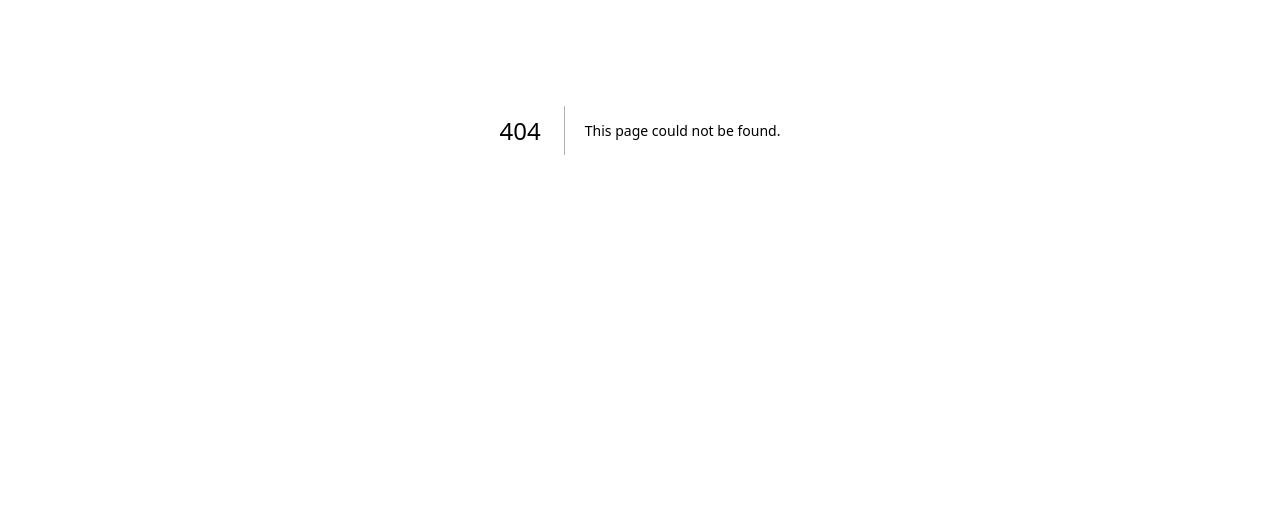
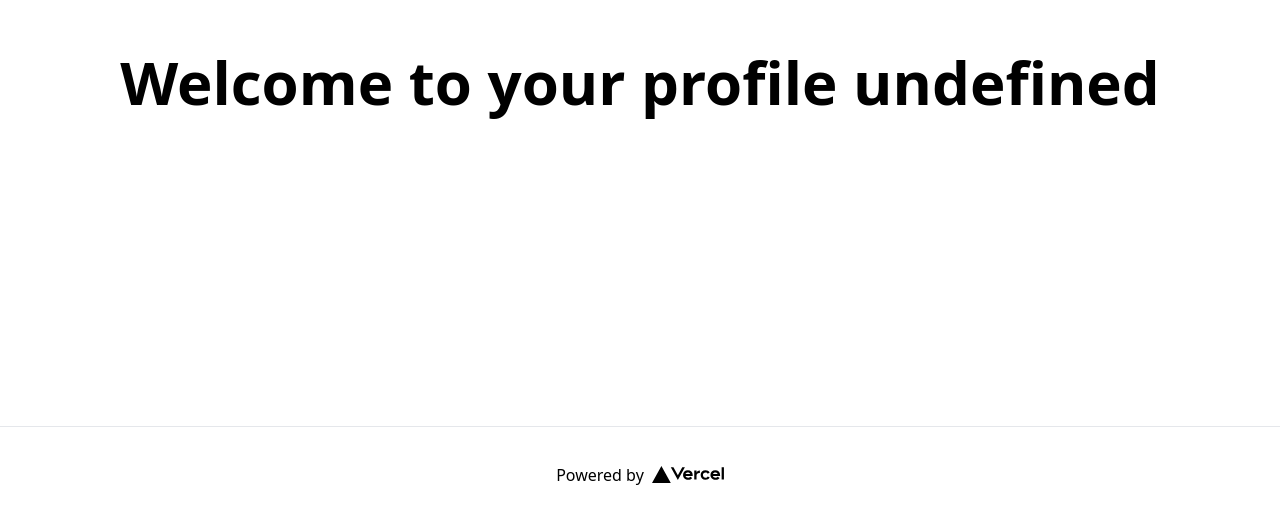
Before and after one commit to vsaIT/vsait.org, a Next.js app: page /profile in a window 1280 px wide. Before the commit this address had no page. Shown: the part 270-794 px from the top of the page. Built offline with nearby package versions, Linux system fonts and the light colour scheme; no server answers.

Commit message:
Add some initial pages and components

```diff
--- /dev/null
+++ b/components/Footer.tsx
@@ -0,0 +1,18 @@
+import Image from 'next/image';
+
+const Footer = () => {
+  return (
+    <footer className="flex h-24 w-full items-center justify-center border-t">
+      <a
+        className="flex items-center justify-center gap-2"
+        href="https://vercel.com?utm_source=create-next-app&utm_medium=default-template&utm_campaign=create-next-app"
+        target="_blank"
+        rel="noopener noreferrer"
+      >
+        Powered by{' '}
+        <Image src="/vercel.svg" alt="Vercel Logo" width={72} height={16} />
+      </a>
+    </footer>
+  );
+};
+export default Footer;
--- /dev/null
+++ b/pages/events.tsx
@@ -0,0 +1,31 @@
+import type { NextPage } from 'next';
+import { useSession } from 'next-auth/react';
+import Head from 'next/head';
+import Footer from '@components/Footer';
+
+const Events: NextPage = () => {
+  const { status, data: session } = useSession({
+    required: false,
+  });
+
+  if (status === 'loading') {
+    return <>'Loading or not authenticated...'</>;
+  }
+
+  return (
+    <div className="flex min-h-screen flex-col items-center justify-center py-2">
+      <Head>
+        <title>VSAiT | Arrangementer</title>
+        <link rel="icon" href="/favicon.ico" />
+      </Head>
+
+      <main className="flex w-full flex-1 flex-col items-center justify-center px-20 text-center">
+        <h1 className="text-6xl font-bold">Welcome to your events </h1>
+      </main>
+
+      <Footer />
+    </div>
+  );
+};
+
+export default Events;
--- a/pages/index.tsx
+++ b/pages/index.tsx
@@ -1,8 +1,8 @@
 import type { NextPage } from 'next';
 import { useSession } from 'next-auth/react';
 import Head from 'next/head';
-import Image from 'next/image';
 import Form from '@lib/components/Form';
+import Footer from '@components/Footer';
 
 const Home: NextPage = () => {
   const { status, data: session } = useSession({
@@ -16,7 +16,7 @@ const Home: NextPage = () => {
   return (
     <div className="flex min-h-screen flex-col items-center justify-center py-2">
       <Head>
-        <title>Create Next App</title>
+        <title>VSAiT | Hjemmeside</title>
         <link rel="icon" href="/favicon.ico" />
       </Head>
 
@@ -88,17 +88,7 @@ const Home: NextPage = () => {
         </div>
       </main>
 
-      <footer className="flex h-24 w-full items-center justify-center border-t">
-        <a
-          className="flex items-center justify-center gap-2"
-          href="https://vercel.com?utm_source=create-next-app&utm_medium=default-template&utm_campaign=create-next-app"
-          target="_blank"
-          rel="noopener noreferrer"
-        >
-          Powered by{' '}
-          <Image src="/vercel.svg" alt="Vercel Logo" width={72} height={16} />
-        </a>
-      </footer>
+      <Footer />
     </div>
   );
 };
--- /dev/null
+++ b/pages/organization.tsx
@@ -0,0 +1,23 @@
+import type { NextPage } from 'next';
+import { useSession } from 'next-auth/react';
+import Head from 'next/head';
+import Footer from '@components/Footer';
+
+const Organization: NextPage = () => {
+  return (
+    <div className="flex min-h-screen flex-col items-center justify-center py-2">
+      <Head>
+        <title>VSAiT | For bedrifter</title>
+        <link rel="icon" href="/favicon.ico" />
+      </Head>
+
+      <main className="flex w-full flex-1 flex-col items-center justify-center px-20 text-center">
+        <h1 className="text-6xl font-bold">Welcome to your organization</h1>
+      </main>
+
+      <Footer />
+    </div>
+  );
+};
+
+export default Organization;
--- /dev/null
+++ b/pages/profile.tsx
@@ -0,0 +1,33 @@
+import type { NextPage } from 'next';
+import { useSession } from 'next-auth/react';
+import Head from 'next/head';
+import Footer from '@components/Footer';
+
+const Profile: NextPage = () => {
+  const { status, data: session } = useSession({
+    required: false,
+  });
+
+  if (status === 'loading') {
+    return <>'Loading or not authenticated...'</>;
+  }
+
+  return (
+    <div className="flex min-h-screen flex-col items-center justify-center py-2">
+      <Head>
+        <title>VSAiT | Profil</title>
+        <link rel="icon" href="/favicon.ico" />
+      </Head>
+
+      <main className="flex w-full flex-1 flex-col items-center justify-center px-20 text-center">
+        <h1 className="text-6xl font-bold">
+          Welcome to your profile {`${session?.user?.email}`}
+        </h1>
+      </main>
+
+      <Footer />
+    </div>
+  );
+};
+
+export default Profile;
--- a/tsconfig.json
+++ b/tsconfig.json
@@ -6,6 +6,7 @@
     "paths": {
       "@api/*": ["pages/api/*"],
       "@lib/*": ["lib/*"],
+      "@components/*": ["components/*"],
       "@db/*": ["db/*"],
       "@db": ["db/index"]
     },
```
